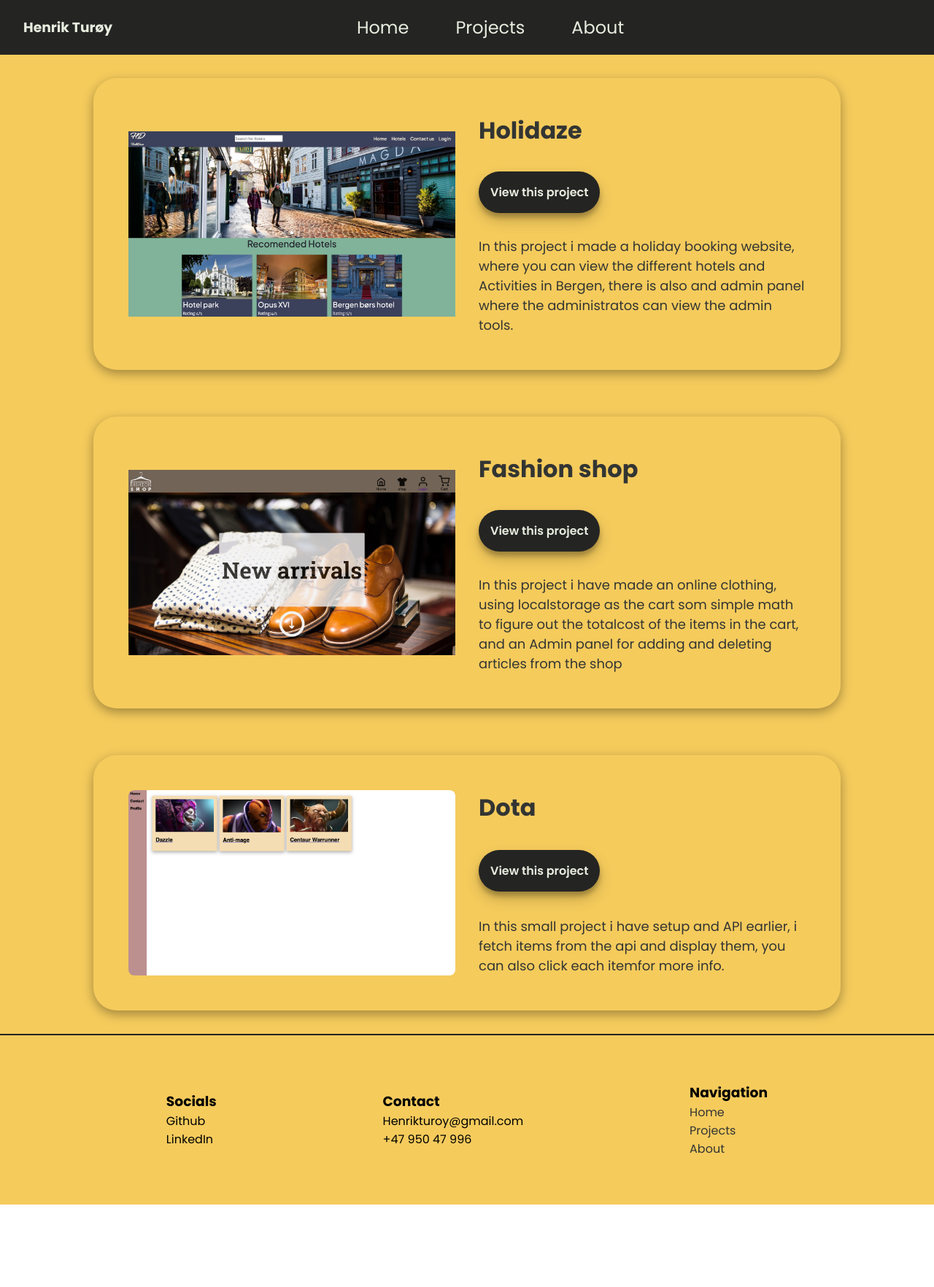
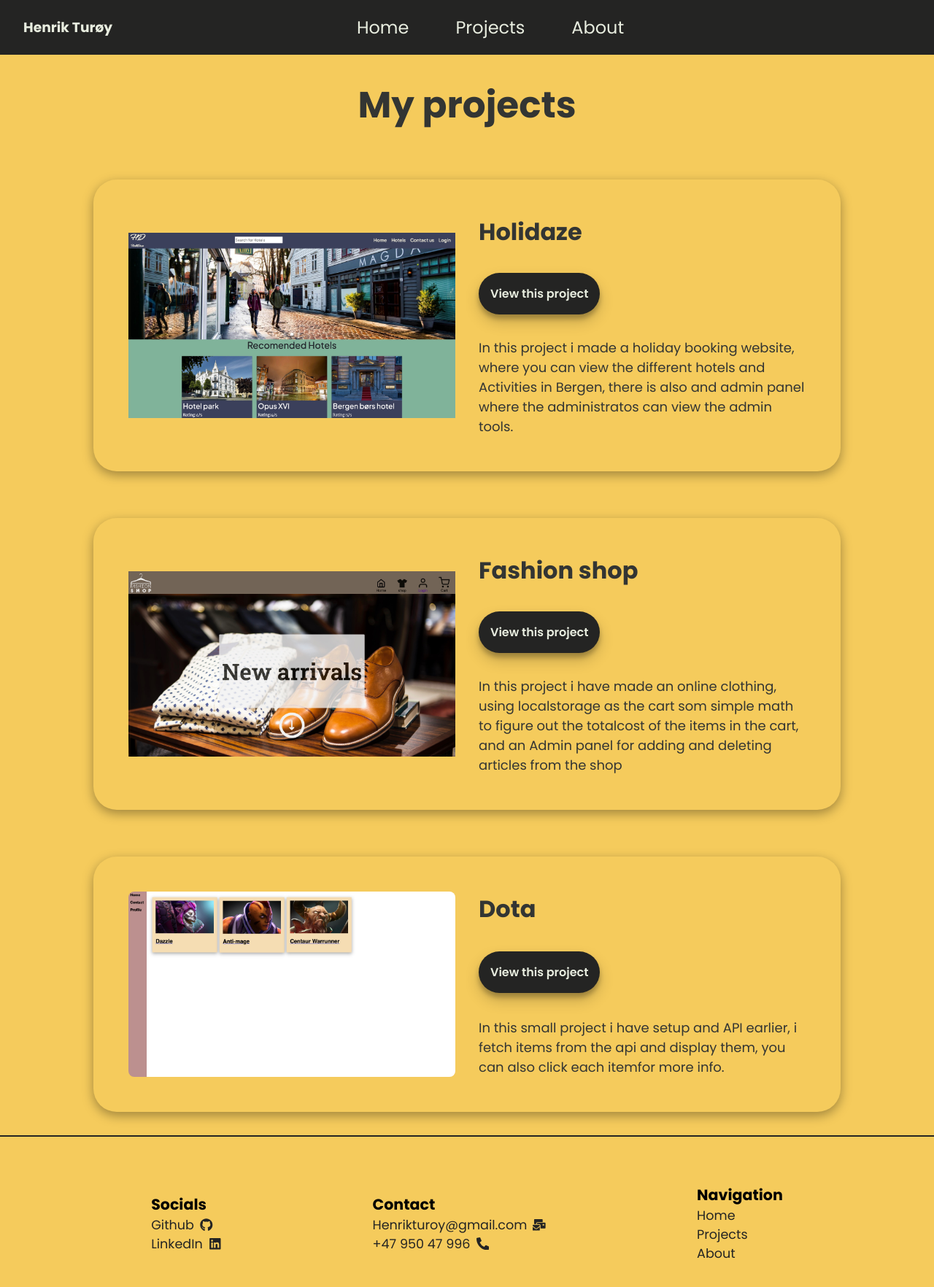
Before and after one commit to Hturoy/Portfolio-exam2, a React (Create React App) app: page /projects in a window 1280 px wide. Shown: the top 1764 px of the page at 73% size. Before the commit the page ends 1651 px from the top, so only its background shows below. Built offline with nearby package versions, Linux system fonts and the light colour scheme; a web font is replaced by a local one.

Commit message:
edited styles

```diff
--- a/src/components/footer/Footer.jsx
+++ b/src/components/footer/Footer.jsx
@@ -1,19 +1,32 @@
 import React from "react";
 import { Link } from "react-router-dom";
-import { FooterContainer, StyledFooter } from "./styles";
+import { FooterContainer, StyledFooter, FlexRow } from "./styles";
+import { FaGithub, FaLinkedin, FaMailBulk, FaPhoneAlt } from "react-icons/fa";
 
 export const Footer = () => {
   return (
     <StyledFooter>
       <FooterContainer>
         <h3>Socials</h3>
-        <p>Github</p>
-        <p>LinkedIn</p>
+        <FlexRow>
+          <p className="SocialLink">Github </p>
+          <FaGithub></FaGithub>
+        </FlexRow>
+        <FlexRow>
+          <p className="SocialLink">LinkedIn </p>
+          <FaLinkedin></FaLinkedin>
+        </FlexRow>
       </FooterContainer>
       <FooterContainer>
         <h3>Contact</h3>
-        <p>Henrikturoy@gmail.com</p>
-        <p>+47 950 47 996</p>
+        <FlexRow>
+          <p>Henrikturoy@gmail.com </p>
+          <FaMailBulk></FaMailBulk>
+        </FlexRow>
+        <FlexRow>
+          <p>+47 950 47 996 </p>
+          <FaPhoneAlt></FaPhoneAlt>
+        </FlexRow>
       </FooterContainer>
 
       <FooterContainer>
--- a/src/components/footer/styles.js
+++ b/src/components/footer/styles.js
@@ -1,5 +1,5 @@
 import styled from "styled-components";
-import { mainColor, secondary, textColor } from "../../utils/colors";
+import { lightMain, mainColor, secondary } from "../../utils/colors";
 
 export const StyledFooter = styled.footer`
   margin: 0;
@@ -23,9 +23,18 @@ export const FooterContainer = styled.div`
   text-align: left;
   align-items: center;
   padding: 2rem;
+  font-size: 1.1rem;
 
   a {
-    color: ${textColor};
+    color: ${mainColor};
+    transition: 0.3s;
+    :hover {
+      transition: 0.3s;
+
+      color: ${lightMain};
+      transform: scale(1.2);
+      cursor: pointer;
+    }
   }
 
   @media (min-width: 768px) {
@@ -33,3 +42,26 @@ export const FooterContainer = styled.div`
     align-items: flex-start;
   }
 `;
+
+export const FlexRow = styled.div`
+  font-size: 1.1rem;
+  display: flex;
+  flex-direction: row;
+  align-items: center;
+  color: ${mainColor};
+
+  p {
+    padding: 0 0.5rem 0 0;
+  }
+
+  .SocialLink {
+    transition: 0.3s;
+    :hover {
+      transition: 0.3s;
+
+      color: ${lightMain};
+      transform: scale(1.2);
+      cursor: pointer;
+    }
+  }
+`;
--- a/src/pages/projects/Projects.jsx
+++ b/src/pages/projects/Projects.jsx
@@ -1,11 +1,14 @@
 import React from "react";
 import { ProjectCard } from "../../components/projectCard/ProjectCard";
 import { DotaImg, FashionImg, HolidazeImg } from "../../utils/images";
-import { Container } from "./styles";
+import { Container, H1Div } from "./styles";
 
 export const Projects = () => {
   return (
     <Container>
+      <H1Div>
+        <h1>My projects</h1>
+      </H1Div>
       <ProjectCard
         project="Holidaze"
         imageSrc={HolidazeImg}
--- a/src/pages/projects/styles.js
+++ b/src/pages/projects/styles.js
@@ -1,6 +1,6 @@
 import styled from "styled-components";
 import { motion } from "framer-motion";
-import { secondary } from "../../utils/colors";
+import { secondary, textColor } from "../../utils/colors";
 
 const MotionDiv = motion.div;
 
@@ -12,3 +12,14 @@ export const Container = styled(MotionDiv)`
   justify-content: center;
   align-items: center;
 `;
+
+export const H1Div = styled.div`
+  margin: 2rem;
+  max-width: 1024px;
+  display: flex;
+  align-items: left;
+  h1 {
+    font-size: 50px;
+    color: ${textColor};
+  }
+`;
```
